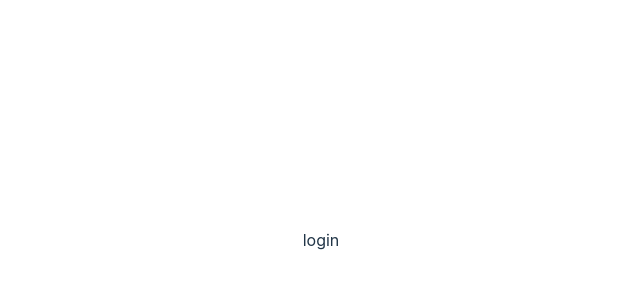
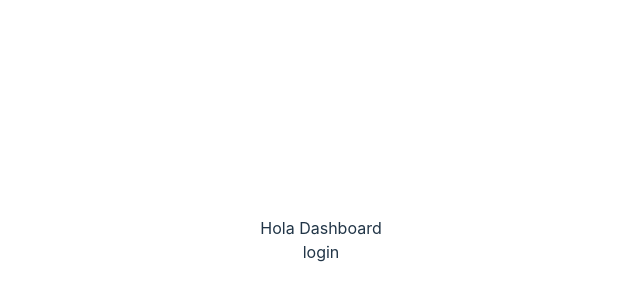
Before and after one commit to stivengm/ShopBeerDashboard, a React (Vite) app: page / in a window 1280 px wide. Shown: the part 160-460 px from the top of the page, without its empty margins (319-959 px from the left). Built offline with nearby package versions, Linux system fonts and the light colour scheme.

Commit message:
ADD - Add dashbord.

```diff
--- a/src/App.jsx
+++ b/src/App.jsx
@@ -1,5 +1,6 @@
 import { useState } from 'react'
 import { Login } from './components/user/login/login';
+import { Dashboard } from './components/dashboard/dashboard';
 import './App.css'
 
 function App() {
@@ -7,7 +8,7 @@ function App() {
 
   return (
     <>
-
+      <Dashboard />
       <Login />
     </>
   )
--- /dev/null
+++ b/src/components/dashboard/dashboard.jsx
@@ -0,0 +1,8 @@
+
+export function Dashboard() {
+    return(
+        <div>
+            Hola Dashboard
+        </div>
+    )
+}
```
